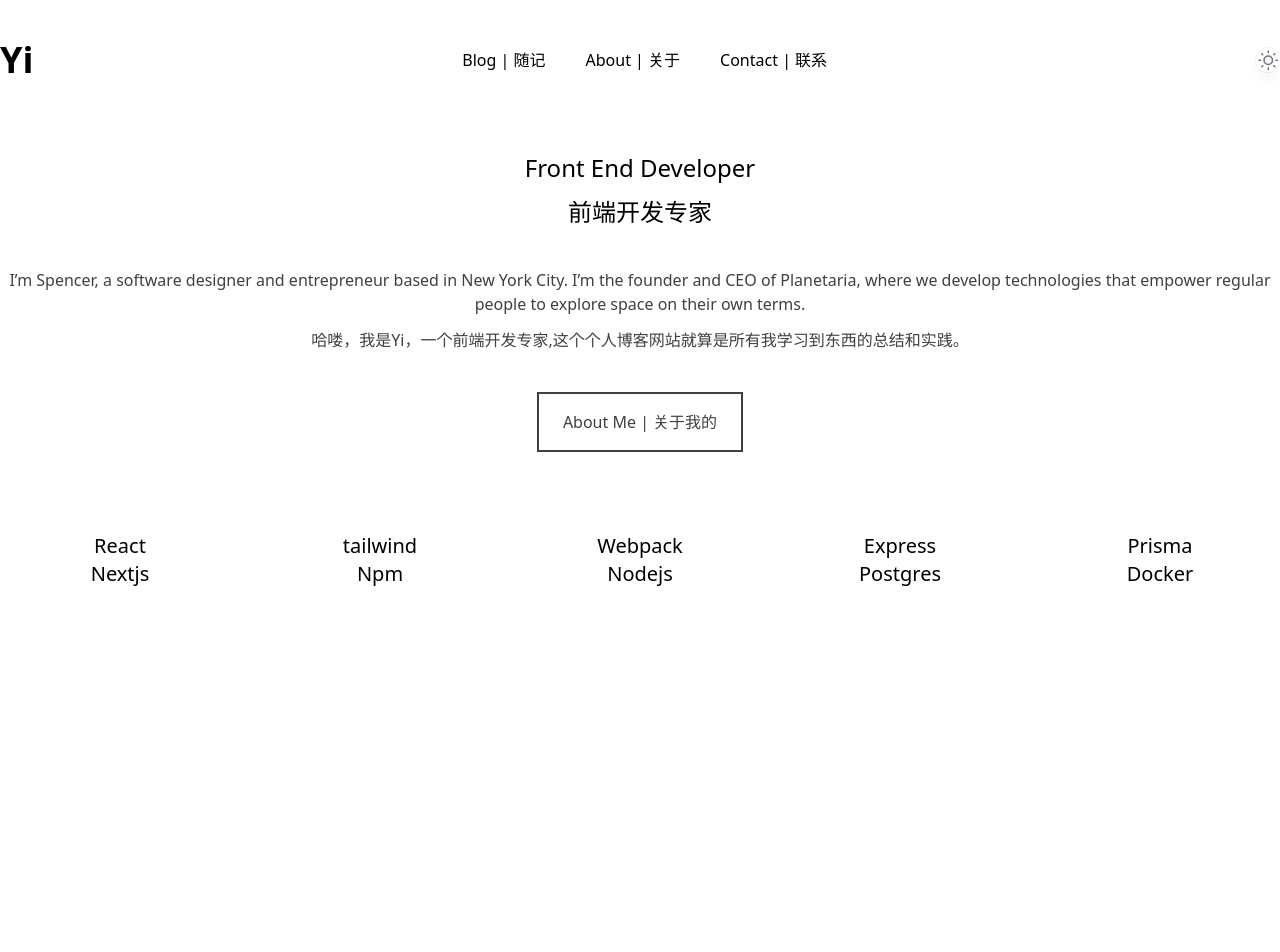
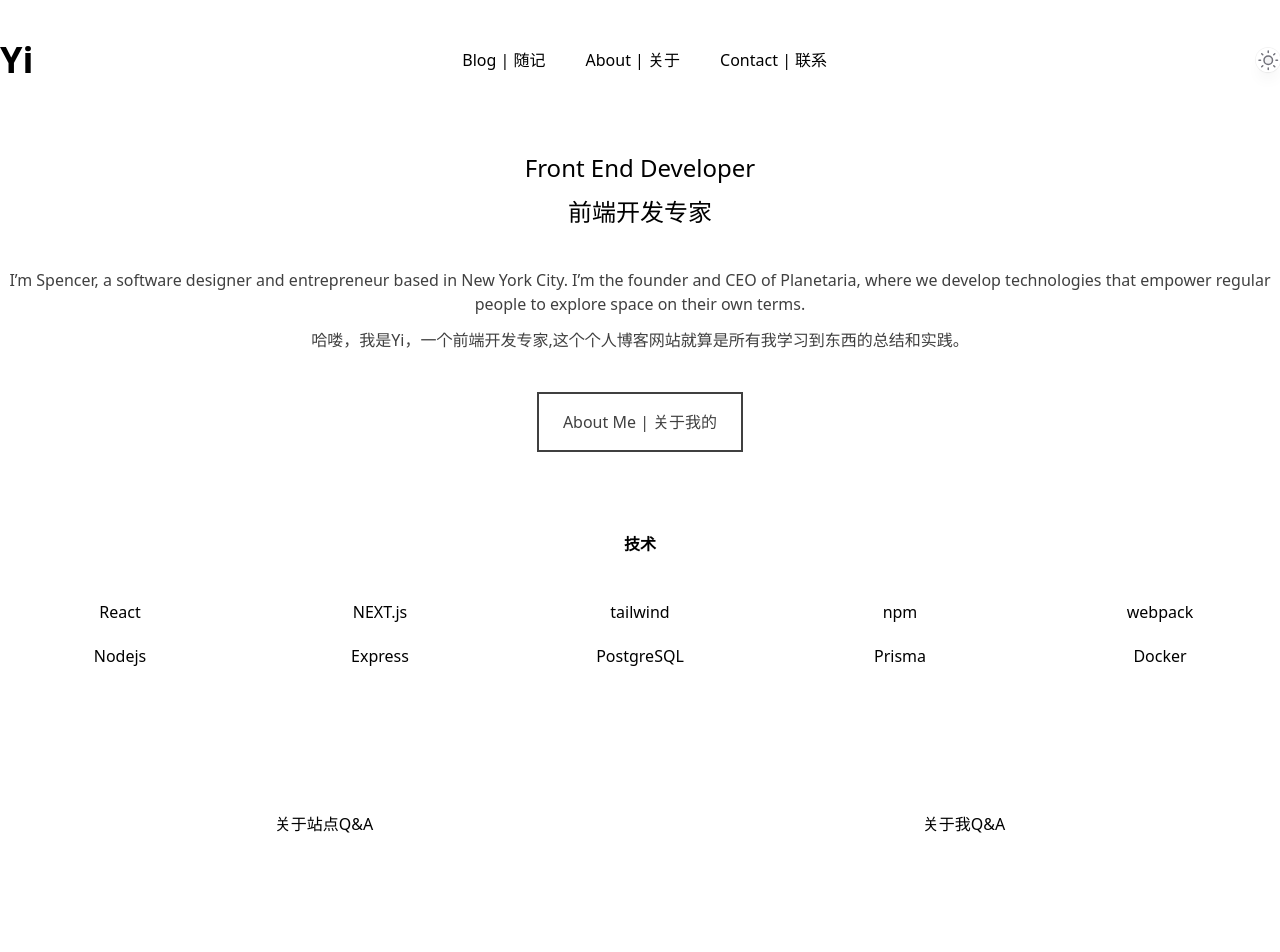
Before and after one commit to yiiiiiiiiiiiiiiiiii/yi-blog, a Next.js app: page / in a window 1280 px wide. Shown: the top 952 px of the page. Before the commit the page ends 800 px from the top, so only its background shows below. Built offline with nearby package versions, Linux system fonts and the light colour scheme.

Commit message:
feat: 更改一些布局，增加备案模块

```diff
--- a/src/app/blog/[id]/layout.tsx
+++ b/src/app/blog/[id]/layout.tsx
@@ -1,8 +1,3 @@
 export default function MdxLayout({ children }: { children: React.ReactNode }) {
-  // Create any shared layout or styles here
-  return (
-    <div className="prose prose-headings:mt-8 prose-headings:font-semibold prose-headings:text-black prose-h1:text-5xl prose-h2:text-4xl prose-h3:text-3xl prose-h4:text-2xl prose-h5:text-xl prose-h6:text-lg dark:prose-headings:text-white">
-      {children}
-    </div>
-  );
+  return <div className="prose dark:prose-invert max-w-none">{children}</div>;
 }
--- a/src/app/blog/[id]/page.tsx
+++ b/src/app/blog/[id]/page.tsx
@@ -2,7 +2,7 @@ import Welcome from "@/markdown/welcome.mdx";
 
 export default function Page({ params }: { params: { id: string } }) {
   return (
-    <div className="w-6/12 md:w-8/12 sm:w-10/12 mx-auto mt-8">
+    <div className="">
       <Welcome />
     </div>
   );
--- /dev/null
+++ b/src/app/blog/layout.tsx
@@ -0,0 +1,3 @@
+export default function Layout({ children }: { children: React.ReactNode }) {
+  return <div className="w-6/12 mx-auto mt-8 mb-36">{children}</div>;
+}
--- a/src/app/blog/page.tsx
+++ b/src/app/blog/page.tsx
@@ -5,7 +5,7 @@ export default async function Page() {
   const blogs = await prisma.blog.findMany();
 
   return (
-    <div className="w-6/12 md:w-8/12 sm:w-10/12 mx-auto mt-8">
+    <div className="">
       {blogs.concat(blogs, blogs).map((blog, ndx) => {
         return <Overview key={ndx} {...blog} />;
       })}
--- a/src/app/layout.tsx
+++ b/src/app/layout.tsx
@@ -18,10 +18,8 @@ export default function RootLayout({
   return (
     <html lang="en">
       <body className={`dark:bg-black dark:text-white`}>
-        <main className="container mx-auto">
-          <Header />
-          {children}
-        </main>
+        <Header />
+        {children}
       </body>
     </html>
   );
--- a/src/app/page.tsx
+++ b/src/app/page.tsx
@@ -1,12 +1,21 @@
 // import Photos from "@/components/Photos";
+import Header from "@/components/Header";
+import Record from "@/components/Record";
 import Introduction from "@/components/Introduction";
 import Ability from "@/components/Ability";
+import QA from "@/components/QA";
+import Contact from "@/components/Contact";
 
 export default function Page() {
   return (
     <>
-      <Introduction />
-      <Ability />
+      <main className="container mx-auto">
+        <Introduction />
+        <Ability />
+        <QA />
+        <Contact />
+      </main>
+      <Record />
     </>
   );
 }
--- a/src/components/Ability.tsx
+++ b/src/components/Ability.tsx
@@ -1,18 +1,57 @@
+const abilityInfoList = [
+  {
+    name: "React",
+    link: "https://reactjs.org/",
+  },
+  {
+    name: "NEXT.js",
+    link: "https://nextjs.org/",
+  },
+  {
+    name: "tailwind",
+    link: "https://tailwindcss.com/",
+  },
+  {
+    name: "npm",
+    link: "https://www.npmjs.com/",
+  },
+  {
+    name: "webpack",
+    link: "https://webpack.js.org/",
+  },
+  {
+    name: "Nodejs",
+    link: "https://nodejs.org/en/",
+  },
+  {
+    name: "Express",
+    link: "https://expressjs.com/",
+  },
+  {
+    name: "PostgreSQL",
+    link: "https://www.postgresql.org/",
+  },
+  {
+    name: "Prisma",
+    link: "https://www.prisma.io/",
+  },
+  {
+    name: "Docker",
+    link: "https://www.docker.com/",
+  },
+];
 export default function Ability() {
   return (
-    <div>
-      {/* <div className="mx-auto">能力</div> */}
-      <div className="columns-5 text-xl font-medium text-center gap-y-5">
-        <div>React</div>
-        <div>Nextjs</div>
-        <div>tailwind</div>
-        <div>Npm</div>
-        <div>Webpack</div>
-        <div>Nodejs</div>
-        <div>Express</div>
-        <div>Postgres</div>
-        <div>Prisma</div>
-        <div>Docker</div>
+    <div className="flex flex-col items-center justify-start w-full mb-36">
+      <div className="w-full h-12 mx-auto mb-5 text-center font-bold">技术</div>
+      <div className="w-full grid grid-cols-5 gap-x-5 gap-y-5">
+        {abilityInfoList.map((ability, index) => (
+          <a key={index} href={ability.link} target="_blank" rel="noreferrer">
+            <div className="flex items-center justify-center" key={index}>
+              {ability.name}
+            </div>
+          </a>
+        ))}
       </div>
     </div>
   );
--- /dev/null
+++ b/src/components/Contact.tsx
@@ -0,0 +1,7 @@
+export default function Contact() {
+  return (
+    <div className="flex flex-col items-center justify-center mb-36">
+      联系我
+    </div>
+  );
+}
--- /dev/null
+++ b/src/components/QA.tsx
@@ -0,0 +1,8 @@
+export default function QA() {
+  return (
+    <div className="flex flex-row justify-around items-center w-full mb-36">
+      <div>关于站点Q&A</div>
+      <div>关于我Q&A</div>
+    </div>
+  );
+}
--- /dev/null
+++ b/src/components/Record.tsx
@@ -0,0 +1,7 @@
+export default function Record() {
+  return (
+    <div className="text-center text-xs bg-zinc-200 dark:bg-zinc-700 dark:text-zinc-100 py-1">
+      网站备案号: 苏ICP备号-123321
+    </div>
+  );
+}
--- a/src/components/header/index.tsx
+++ b/src/components/header/index.tsx
@@ -4,12 +4,14 @@ import DesktopNavigation from "./DesktopNavigation";
 
 export default function Header() {
   return (
-    <div className="flex w-full justify-between items-center py-10 space-x-20">
-      <Link href={"/"}>
-        <div className="text-4xl font-black">Yi</div>
-      </Link>
-      <DesktopNavigation />
-      <ModeToggle />
+    <div className="container mx-auto">
+      <div className=" flex w-full justify-between items-center py-10 space-x-20">
+        <Link href={"/"}>
+          <div className="text-4xl font-black">Yi</div>
+        </Link>
+        <DesktopNavigation />
+        <ModeToggle />
+      </div>
     </div>
   );
 }
```
